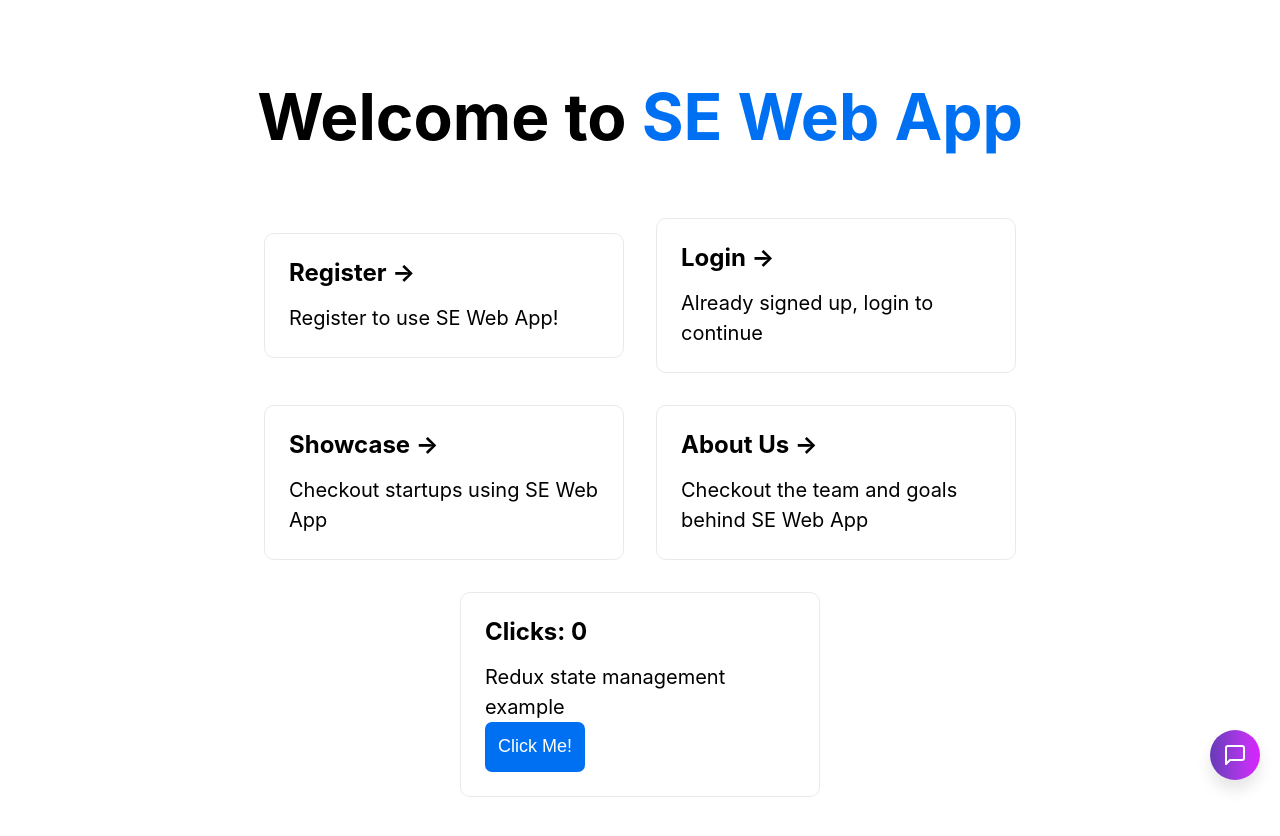
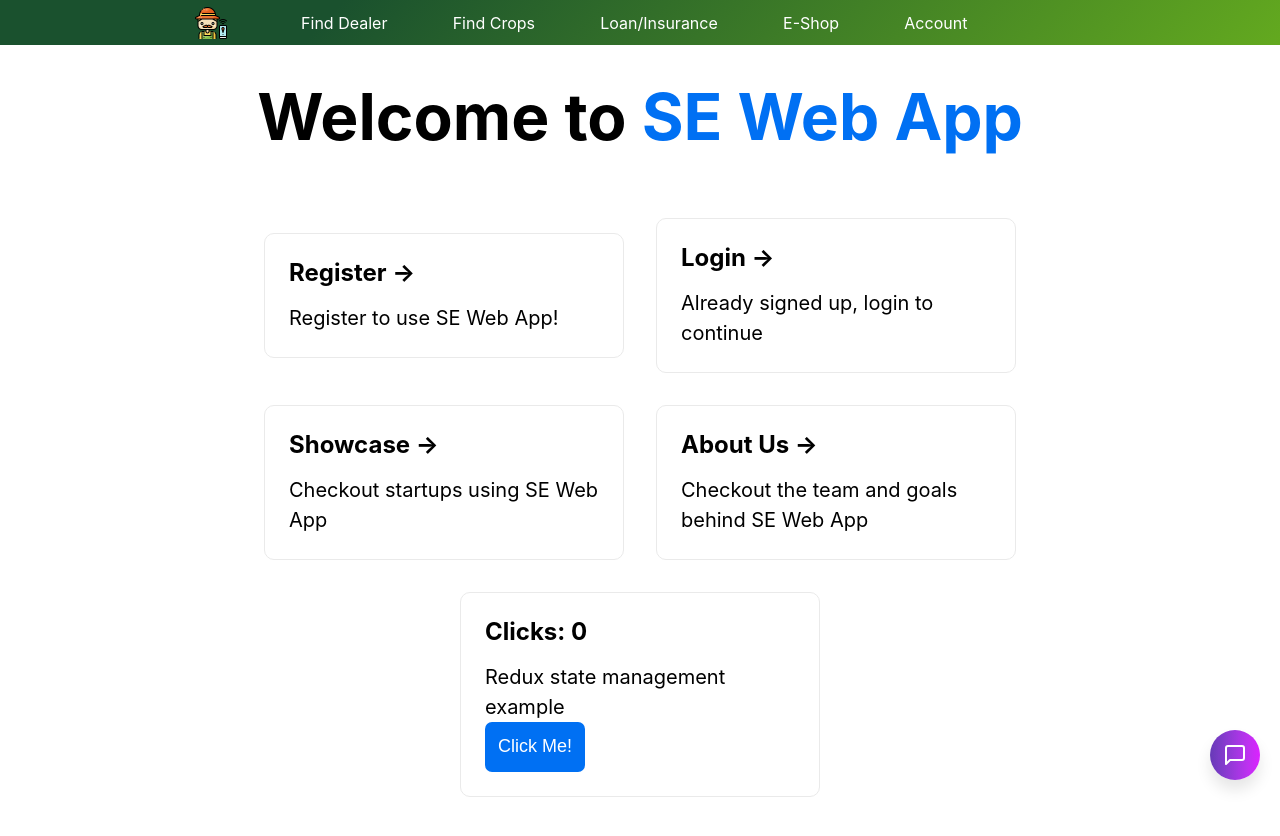
Before and after one commit to officiallynik/SEWebProject, a Next.js app: page / in a window 1280 px wide. Shown: the top 836 px of the page. Built offline with nearby package versions, Linux system fonts and the light colour scheme.

Commit message:
added basic navbar layout

```diff
--- /dev/null
+++ b/components/navbar/index.tsx
@@ -0,0 +1,22 @@
+import React, { useEffect, useState } from 'react';
+import styles from '../../styles/Navbar.module.css';
+import MaximizedNavBar from './maximised';
+import MinimizedNavBar from './minimized';
+
+const NavBar = (props) => {
+    return (
+        <React.Fragment>
+            <nav className={styles.navbar}>
+                <MaximizedNavBar />
+                <MinimizedNavBar
+                    isOpen={false}
+                    handleOnClose={() => {}}
+                />
+            </nav>
+
+            {props.children}
+        </React.Fragment>
+    );
+};
+
+export default React.memo(NavBar);
--- /dev/null
+++ b/components/navbar/maximised.tsx
@@ -0,0 +1,34 @@
+import React from 'react';
+import styles from '../../styles/Navbar.module.css';
+
+import Container from '@material-ui/core/Container';
+
+const MaximizedNavBar = () => {
+    console.log("rendering");
+    return (
+        <div className={styles.maximizednav}>
+            <Container maxWidth="md">
+                        <div className={styles.navwrapper}>
+                            <div className={styles.brand} />
+                            <div className={styles.navoption}>
+                                Find Dealer
+                            </div>
+                            <div className={styles.navoption}>
+                                Find Crops
+                            </div>
+                            <div className={styles.navoption}>
+                                Loan/Insurance
+                            </div>
+                            <div className={styles.navoption}>
+                                E-Shop
+                            </div>
+                            <div className={styles.navoption}>
+                                Account
+                            </div>
+                        </div>
+                </Container>
+        </div>
+    );
+};
+
+export default MaximizedNavBar;
--- /dev/null
+++ b/components/navbar/minimized.tsx
@@ -0,0 +1,46 @@
+import { Divider, Drawer, List, ListItem, ListItemText } from '@material-ui/core';
+import React from 'react';
+
+import styles from '../../styles/Navbar.module.css';
+
+interface props {
+    isOpen: boolean,
+    handleOnClose: Function
+}
+
+const MinimizedNavBar = (props: props) => {
+
+    return (
+        <div className={styles.minimizednav}>
+            <div className={styles.navwrapper}>
+                <div>HAM</div>
+                <div>BRAND</div>
+                <div>ACC</div>
+            </div>
+            <Drawer anchor="left" open={props.isOpen} onClose={props.handleOnClose()}>
+                <List>
+                    <ListItem>
+                        <ListItemText primary="Find Dealer" />
+                    </ListItem>
+                    <ListItem>
+                        <ListItemText primary="Find Crops" />
+                    </ListItem>
+                    <ListItem>
+                        <ListItemText primary="Loan/Insurance" />
+                    </ListItem>
+                </List>
+                <Divider />
+                <List>
+                    <ListItem>
+                        <ListItemText primary="E-Shop" />
+                    </ListItem>
+                    <ListItem>
+                        <ListItemText primary="Account" />
+                    </ListItem>
+                </List>
+            </Drawer>
+        </div>
+    );
+};
+
+export default MinimizedNavBar;
--- a/package.json
+++ b/package.json
@@ -8,6 +8,7 @@
     "start": "next start"
   },
   "dependencies": {
+    "@material-ui/core": "^4.11.0",
     "@types/node": "^14.11.2",
     "@types/react": "^16.9.50",
     "next": "9.5.3",
--- a/pages/_app.tsx
+++ b/pages/_app.tsx
@@ -3,13 +3,16 @@ import { useStore } from '../store';
 
 import { AppProps } from 'next/app';
 import '../styles/globals.css';
+import NavBar from '../components/navbar';
 
 function MyApp({ Component, pageProps }: AppProps) {
   const store = useStore(pageProps.initialReduxState);
 
   return (
     <Provider store={store} >
-      <Component {...pageProps} />
+      <NavBar >
+        <Component {...pageProps} />
+      </NavBar>
     </Provider>
   );
 }
--- /dev/null
+++ b/styles/Navbar.module.css
@@ -0,0 +1,61 @@
+.navbar {
+    background-color: #63a91f;
+    background-image: linear-gradient(314deg, #63a91f 0%, #1a512e 74%);
+    position: fixed;
+    width: 100%;
+    height: 45px;
+    color: white;
+    display: flex;
+}
+
+.navwrapper {
+    width: 100%;
+    height: 100%;
+    display: flex;
+    flex-direction: row;
+    justify-content: space-evenly;
+    align-items: center;
+}
+
+.navwrapper
+.brand {
+    width: 50px;
+    height: 45px;
+    background-image: url("../public/farmer.png");
+    background-size: 32px 32px;
+    background-repeat: no-repeat;
+    background-position: center;
+}
+
+.navwrapper
+.navoption {
+    cursor: pointer;
+}
+
+.maximizednav {
+    width: 100%;
+    visibility: visible;
+}
+@media(max-width: 760px) {
+    .maximizednav {
+        width: 0;
+        visibility: hidden;
+    }
+}
+
+.minimizednav {
+    visibility: hidden;
+}
+@media(max-width: 760px) {
+    .minimizednav {
+        width: 100%;
+        height: 100%;
+        visibility: visible;
+    }
+
+   .minimizednav
+   .navwrapper {
+       justify-content: space-between;
+       padding: 0 10px;
+   }
+}
```
Also changed, not shown: public/farmer.png (added), 1 other file (tests, documents, lock files or other folders).
